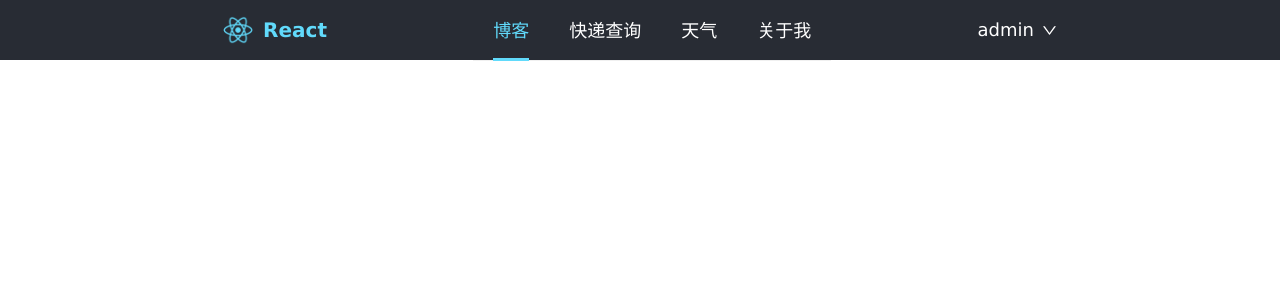
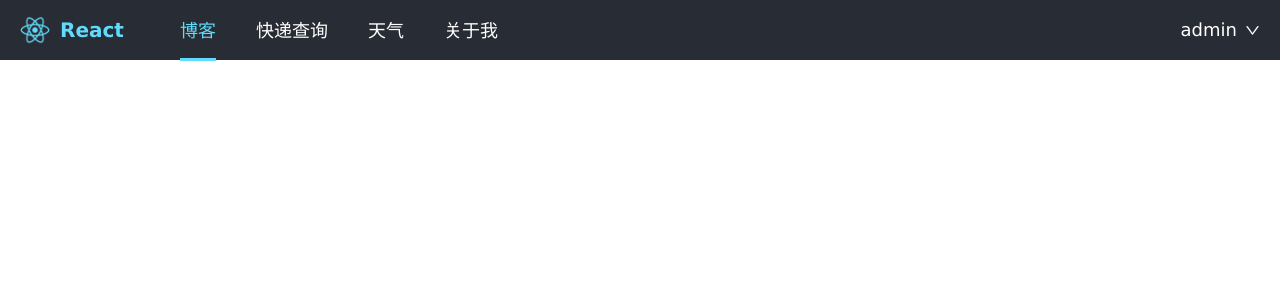
Before and after one commit to zhongjinglin/chung-react-system, a React app: page / in a window 1280 px wide. Shown: the top 300 px of the page. Built offline with nearby package versions, Linux system fonts and the light colour scheme.

Commit message:
feat: add router layout

```diff
--- a/src/App.tsx
+++ b/src/App.tsx
@@ -1,12 +1,13 @@
 import React from 'react'
 import './App.less'
 // import Login from './pages/Login'
-import Navigation from './layouts/Navigation'
+// import Navigation from './layouts/Navigation'
+import BaseLayout from './layouts/BaseLayout'
 
 const App = () => {
   return (
     <React.Fragment>
-      <Navigation />
+      <BaseLayout />
     </React.Fragment>
   )
 }
--- /dev/null
+++ b/src/layouts/BaseLayout/index.tsx
@@ -0,0 +1,21 @@
+/**
+ * @About: BaseLayout
+ * @Author: lin-chung
+ * @Date: 2022-11-10
+ * @LastEditDate: 2022-11-10
+ */
+
+import React from 'react'
+import Navigation from '../Navigation'
+import './style.less'
+
+const BaseLayout: React.FC = () => {
+  return (
+    <div className="base-layout-container">
+      <Navigation />
+      <section className="base-layout-container__content"></section>
+    </div>
+  )
+}
+
+export default BaseLayout
--- /dev/null
+++ b/src/layouts/BaseLayout/style.less
@@ -0,0 +1,7 @@
+.base-layout-container {
+  height: 100%;
+  &__content {
+    height: calc(100vh - 60px);
+    overflow: auto;
+  }
+}
--- a/src/layouts/Navigation/style.less
+++ b/src/layouts/Navigation/style.less
@@ -8,23 +8,26 @@
   &__wrap {
     display: flex;
     align-items: center;
-    justify-content: space-around;
-    width: 980px;
+    width: 100%;
     height: 100%;
     &__logo {
+      width: 160px;
+      height: 100%;
       display: flex;
-      justify-content: center;
       align-items: center;
       font-weight: 700;
       font-size: 20px;
       color: #61dafb;
+      padding-left: 20px;
       span {
         margin-left: 10px;
       }
     }
     &__menu {
+      flex: 1;
       .ant-menu-horizontal {
-        line-height: 61px;
+        line-height: 60px;
+        border-bottom: none;
       }
       .ant-menu {
         background: rgb(40, 44, 52);
@@ -32,20 +35,21 @@
         font-size: 18px;
         font-weight: 100;
       }
-      .ant-menu-horizontal:not(.ant-menu-dark) > .ant-menu-item:hover {
-        color: #61dafb;
-      }
-      .ant-menu-horizontal:not(.ant-menu-dark) > .ant-menu-item:hover::after {
-        border-bottom: none;
-      }
-      .ant-menu-horizontal:not(.ant-menu-dark) > .ant-menu-item-selected {
-        color: #61dafb;
-      }
-      .ant-menu-horizontal:not(.ant-menu-dark) > .ant-menu-item-selected::after {
-        border-bottom: 3px solid #61dafb;
+      .ant-menu-horizontal:not(.ant-menu-dark) {
+        .ant-menu-item:hover, .ant-menu-item-active, .ant-menu-item-selected {
+          color: #61dafb;
+          &::after {
+            color: #61dafb;
+            border-bottom: 3px solid #61dafb;
+          }
+        }
       }
     }
     &__setting {
+      width: 160px;
+      height: 100%;
+      text-align: right;
+      padding-right: 20px;
       .ant-dropdown-trigger {
         display: inline-block;
         color: #fff;
```
